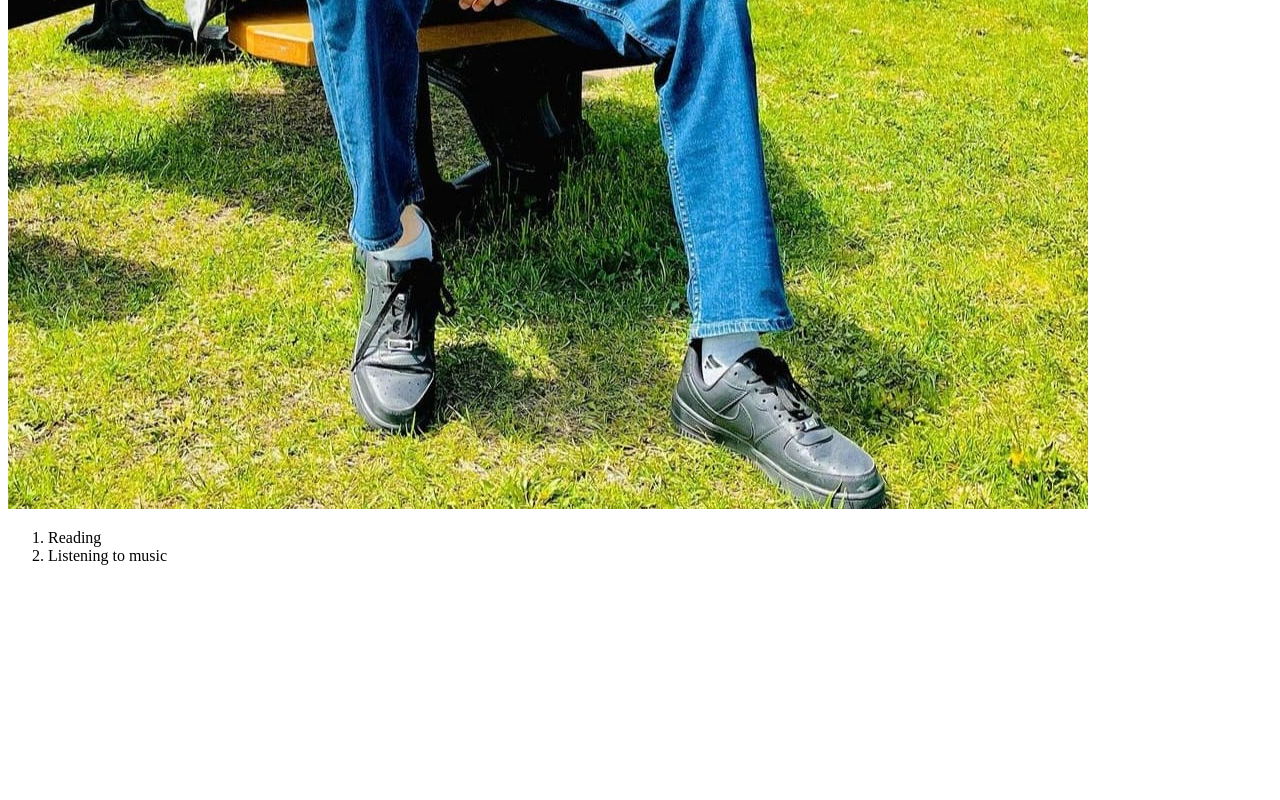
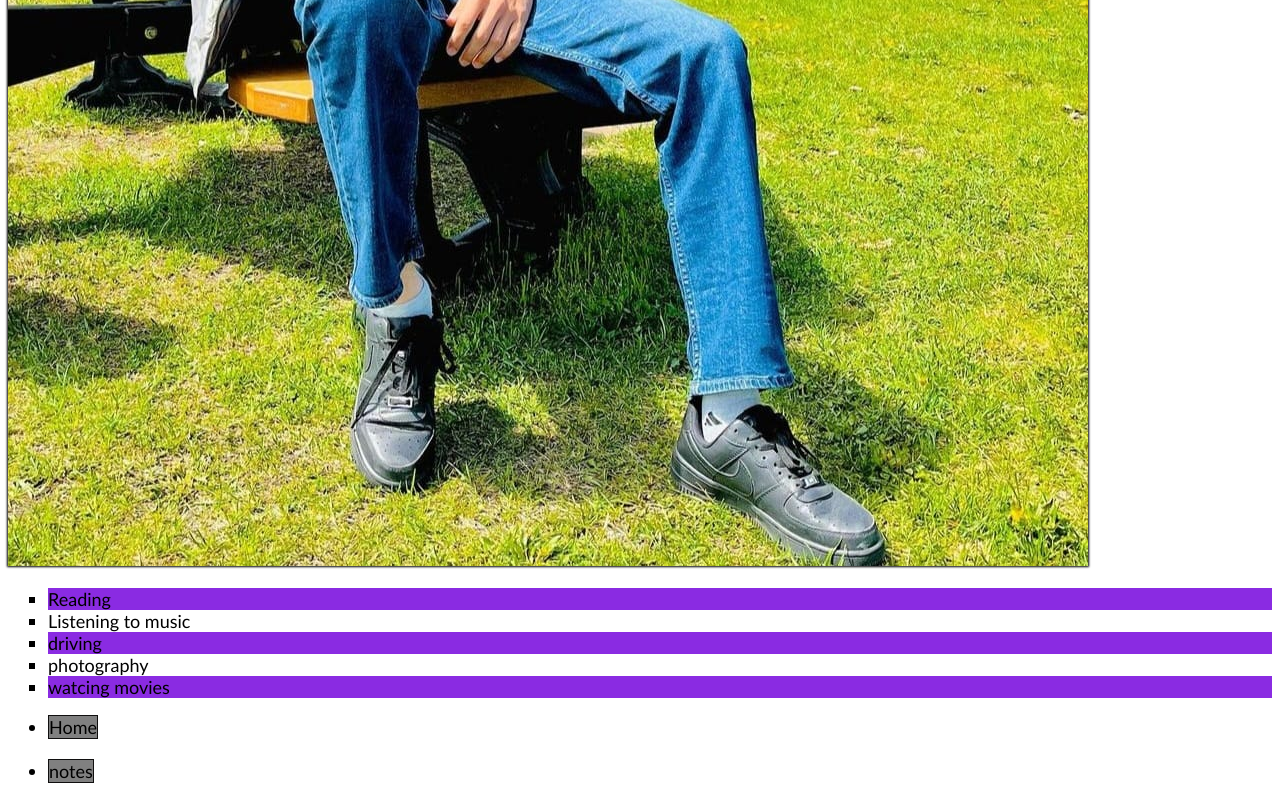
Before and after one commit to sahi0022/sahi0022.github.io, a plain HTML site: page html-assignment/index.html in a window 1280 px wide. Shown: the part 988-1788 px from the top of the page. Before the commit the page ends 1569 px from the top, so only its background shows below. Drawn offline with Linux system fonts and the light colour scheme.

Commit message:
css assignment

```diff
--- a/html-assignment/index.html
+++ b/html-assignment/index.html
@@ -5,9 +5,10 @@
     <meta http-equiv="X-UA-Compatible" content="IE=edge">
     <meta name="viewport" content="width=device-width, initial-scale=1.0">
     <title>html-assignment</title>
+    <link rel="stylesheet" href="style.css">
 </head>
 <body>
-    <header><h1>Sahil</h1></header>
+    <header><h1 class="site-title">Sahil</h1></header>
     <article>
         <h2>About Me</h2>
 
@@ -30,11 +31,20 @@
     </footer>
 </article>
 
-    <img src="image/WhatsApp Image 2023-06-03 at 20.44.54.jpg" alt="">
-    <ol>
+    <img id="my-image" src="image/WhatsApp Image 2023-06-03 at 20.44.54.jpg" alt="">
+    <ol >
         <li>Reading</li>
         <li>Listening to music</li>
+        <li>driving</li>
+        <li>photography</li>
+        <li>watcing movies</li>
     </ol>
+    <nav>
+        <ul>
+            <li><a href="index.html">Home</a> </li> <br>
+            <li><a href="notes.html">notes</a> </li>
+        </ul>
+    </nav>
 
 </body>
 </html>
--- /dev/null
+++ b/html-assignment/style.css
@@ -0,0 +1,38 @@
+body{
+    font-family: 'Gill Sans', 'Gill Sans MT', Calibri, 'Trebuchet MS', sans-serif; font-size: 18px;
+}
+
+.site-title{
+    color: red;
+}
+header {
+    background-color: aqua;
+}
+
+footer{
+    background-color: aqua;
+}
+
+#my-image{
+    box-shadow: 0 0 2px 1px black;
+}
+ol li {
+    list-style-type: square;
+}
+
+ol li:nth-child(odd) { background-color: blueviolet;
+
+}
+nav ul li a {
+    list-style-type: none;
+    text-decoration: none;
+    color: black;
+    border: 1px solid rgb(16, 15, 15);
+    background-color:grey;
+}
+
+nav ul li a:hover{
+    background-color: black;
+    color: white;
+    border: none;
+}
```
Also changed, not shown: html-assignment/notes.html (+2 -0 lines).
